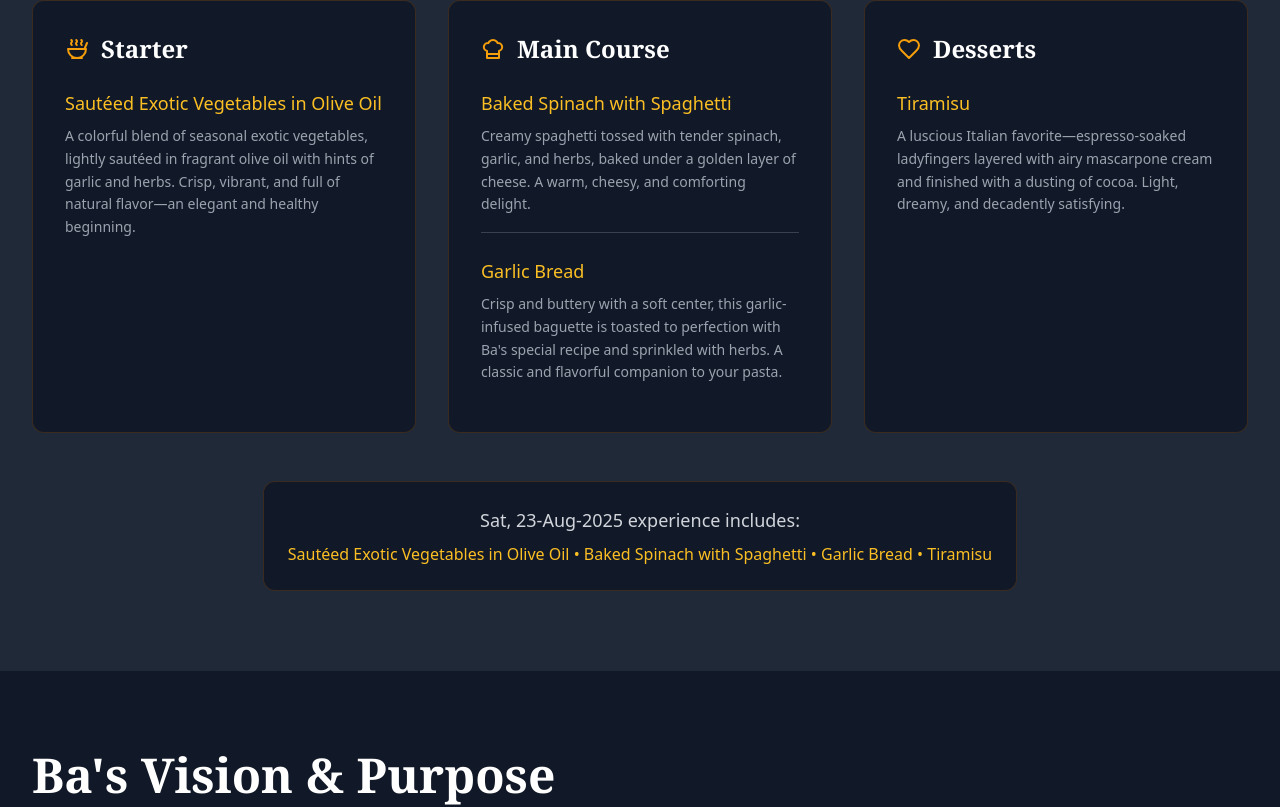
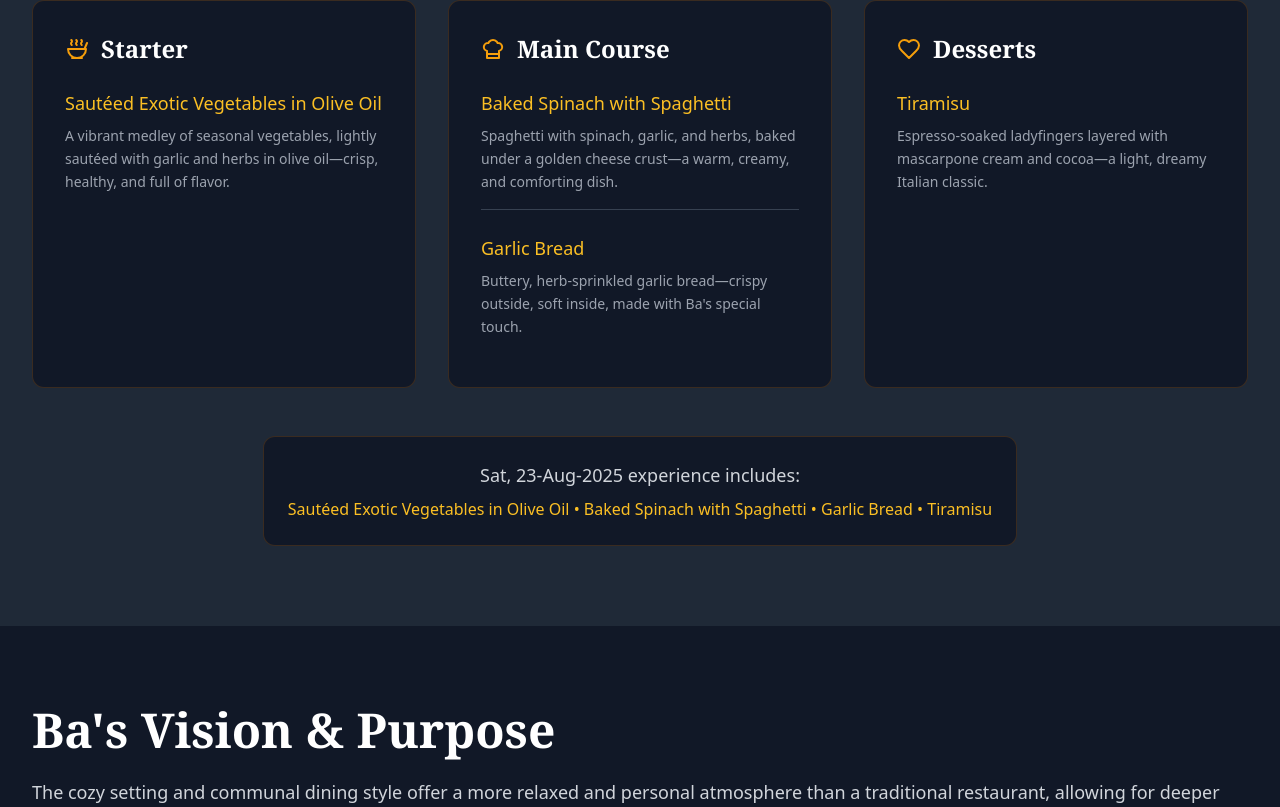
Before and after one commit to dkap78/BA-Supper-Club, a React (Vite) app: page / in a window 1280 px wide. Shown: the part 1336-2143 px from the top of the page. Built offline with nearby package versions, Linux system fonts and the light colour scheme.

Commit message:
data files

```diff
--- a/public/data/content.json
+++ b/public/data/content.json
@@ -65,30 +65,30 @@
       "id": "menu-1754145135359",
       "date": "2025-08-23",
       "title": "Ba's Italian Menu",
-      "pricePerPerson": 1200,
+      "pricePerPerson": 1500,
       "maxPersons": 8,
       "childrenAllowed": false,
       "categories": {
         "starter": [
           {
             "name": "Sautéed Exotic Vegetables in Olive Oil",
-            "description": "A colorful blend of seasonal exotic vegetables, lightly sautéed in fragrant olive oil with hints of garlic and herbs. Crisp, vibrant, and full of natural flavor—an elegant and healthy beginning."
+            "description": "A vibrant medley of seasonal vegetables, lightly sautéed with garlic and herbs in olive oil—crisp, healthy, and full of flavor."
           }
         ],
         "mainCourse": [
           {
             "name": "Baked Spinach with Spaghetti",
-            "description": "Creamy spaghetti tossed with tender spinach, garlic, and herbs, baked under a golden layer of cheese. A warm, cheesy, and comforting delight."
+            "description": "Spaghetti with spinach, garlic, and herbs, baked under a golden cheese crust—a warm, creamy, and comforting dish."
           },
           {
             "name": "Garlic Bread",
-            "description": "Crisp and buttery with a soft center, this garlic-infused baguette is toasted to perfection with Ba's special recipe and sprinkled with herbs. A classic and flavorful companion to your pasta."
+            "description": "Buttery, herb-sprinkled garlic bread—crispy outside, soft inside, made with Ba's special touch."
           }
         ],
         "desserts": [
           {
             "name": "Tiramisu",
-            "description": "A luscious Italian favorite—espresso-soaked ladyfingers layered with airy mascarpone cream and finished with a dusting of cocoa. Light, dreamy, and decadently satisfying."
+            "description": "Espresso-soaked ladyfingers layered with mascarpone cream and cocoa—a light, dreamy Italian classic."
           }
         ]
       }
--- a/public/data/whatsapp-pamphlet.html
+++ b/public/data/whatsapp-pamphlet.html
@@ -3,7 +3,7 @@
 <head>
     <meta charset="UTF-8">
     <meta name="viewport" content="width=device-width, initial-scale=1.0">
-    <title>Ba's Supper Club - Mexican Menu July 27, 2025</title>
+    <title>Ba's Supper Club - {{event_date}}</title>
     <link href="https://fonts.googleapis.com/css2?family=Playfair+Display:wght@400;600;700&family=Inter:wght@300;400;500;600&display=swap" rel="stylesheet">
     <style>
         * {
@@ -396,7 +396,7 @@
             <div class="event-badge">
                 <div class="event-date">🗓️ {{event_date}}</div>
                 <div class="event-price">₹{{event_price}}</div>
-                <div>Complete Mexican Experience</div>
+                <div>Complete Taste Journey</div>
             </div>
         </div>
 
```
